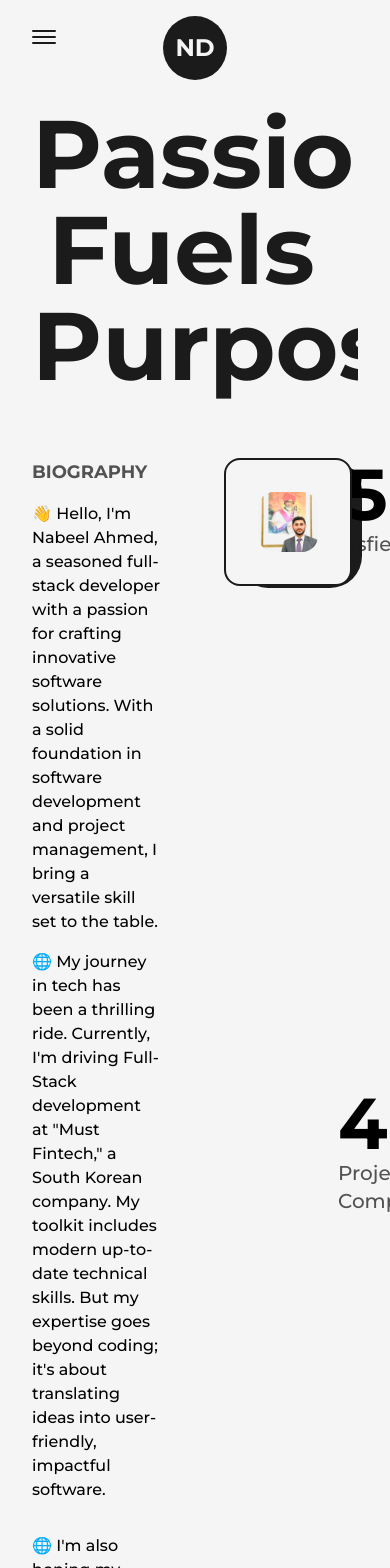
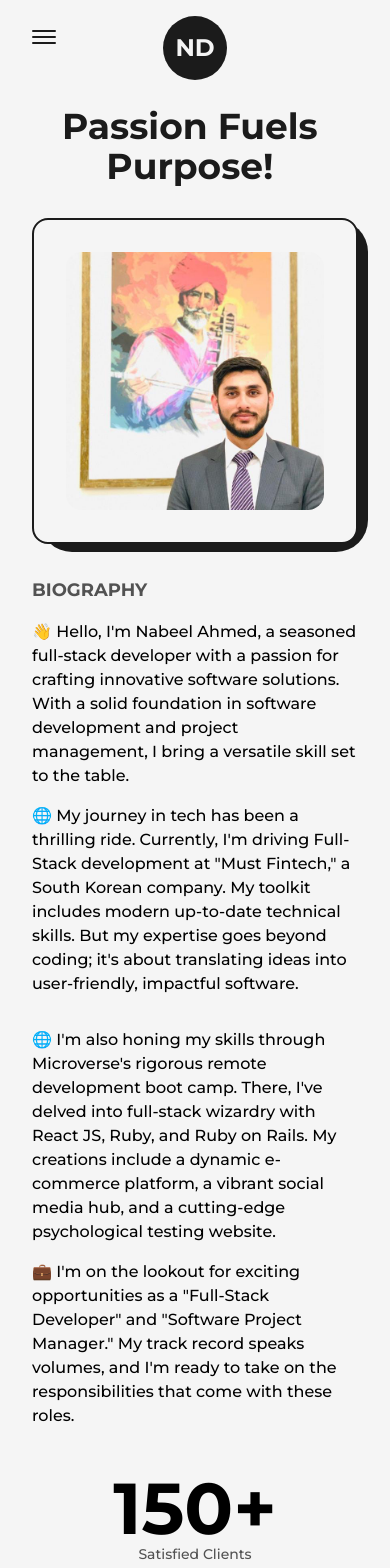
Before and after one commit to Metaverse-Nabeel/portfolio_next_JS, a Next.js app: page /about in a window 390 px wide. Shown: the top 1568 px of the page. Built offline with nearby package versions, Linux system fonts and the light colour scheme.

Commit message:
About page made responsive

```diff
--- a/src/pages/about.js
+++ b/src/pages/about.js
@@ -67,9 +67,9 @@
       </Head>
       <main className="flex w-full flex-col items-center justify-center">
         <Layout className="pt-16">
-          <AnimatedText text="Passion Fuels Purpose!" className="mb-16" />
-          <div className="grid w-full grid-cols-8 gap-16">
-            <div className="col-span-3 flex flex-col items-start justify-start">
+          <AnimatedText text="Passion Fuels Purpose!" className="mb-16 lg:!text-7xl sm:!text-6xl xs:!text-4xl sm:mb-8" />
+          <div className="grid w-full grid-cols-8 gap-16 sm:gap-8">
+            <div className="col-span-3 flex flex-col items-start justify-start xl:col-span-4 md:order-2 md:col-span-8">
               <h2 className="mb-4 text-lg font-bold uppercase text-dark/75 dark:text-light/75">
                 Biography
               </h2>
@@ -103,7 +103,7 @@
                 roles.
               </p>
             </div>
-            <div className="col-span-3 relative h-max rounded-2xl border-2 border-solid border-dark bg-light p-8 dark:bg-dark dark:border-light">
+            <div className="col-span-3 relative h-max rounded-2xl border-2 border-solid border-dark bg-light p-8 dark:bg-dark dark:border-light xl:col-span-4 md:order-1 md:col-span-8">
               <div className="absolute top-0 -right-3 -z-10 w-[102%] h-[103%] rounded-[2rem] bg-dark dark:bg-light" />
               <Image
                 src={profilePic}
@@ -113,16 +113,16 @@
                 sizes="(max-width: 768px) 100vw,(max-width: 1200px) 50vw, 33vw"
               />
             </div>
-            <div className="col-span-2 flex flex-col items-end justify-between">
+            <div className="col-span-2 flex flex-col flex-wrap items-end justify-between xl:col-span-8 xl:items-center md:order-3">
               {stats.map(({ id, value, name }) => (
                 <div
                   key={id}
-                  className="flex flex-col items-end justify-center"
+                  className="flex flex-col flex-wrap items-end justify-center xl:items-center xl:my-3"
                 >
-                  <span className="inline-block text-7xl font-bold">
+                  <p className="inline-block text-7xl font-bold">
                     <AnimateNumbers value={value} />+
-                  </span>
-                  <h2 className="text-xl font-medium capitalize text-dark/75 dark:text-light/75">
+                  </p>
+                  <h2 className="text-xl font-medium capitalize text-dark/75 dark:text-light/75 xl:text-center md:text-lg sm:text-base xs:text-sm">
                     {name}
                   </h2>
                 </div>
--- a/tailwind.config.js
+++ b/tailwind.config.js
@@ -27,12 +27,31 @@
         "spin-slow": "spin 8s linear infinite",
       },
       backgroundImage: {
-        circularLight:
-          "repeating-radial-gradient(rgba(0,0,0,0.4) 2px,#f5f5f5 5px,#f5f5f5 100px);",
-        circularDark:
-          "repeating-radial-gradient(rgba(255,255,255,0.5) 2px,#1B1B1B 8px,#1B1B1B 100px);",
-      },
-    },
+      circularLight:
+        "repeating-radial-gradient(rgba(0,0,0,0.4) 2px,#f5f5f5 5px,#f5f5f5 100px)",
+
+      circularDark:
+        "repeating-radial-gradient(rgba(255,255,255,0.5) 2px,#1b1b1b 8px,#1b1b1b 100px)",
+
+      circularLightLg:
+        "repeating-radial-gradient(rgba(0,0,0,0.4) 2px,#f5f5f5 5px,#f5f5f5 80px)",
+
+      circularDarkLg:
+        "repeating-radial-gradient(rgba(255,255,255,0.5) 2px,#1b1b1b 8px,#1b1b1b 80px)",
+
+      circularLightMd:
+        "repeating-radial-gradient(rgba(0,0,0,0.4) 2px,#f5f5f5 5px,#f5f5f5 60px)",
+
+      circularDarkMd:
+        "repeating-radial-gradient(rgba(255,255,255,0.5) 2px,#1b1b1b 6px,#1b1b1b 60px)",
+
+      circularLightSm:
+        "repeating-radial-gradient(rgba(0,0,0,0.4) 2px,#f5f5f5 5px,#f5f5f5 40px)",
+
+      circularDarkSm:
+        "repeating-radial-gradient(rgba(255,255,255,0.5) 2px,#1b1b1b 4px,#1b1b1b 40px)",
+    }
+  },
     screens: {
       "2xl": { max: "1535px" },
       // => @media (max-width: 1535px) { ... }
@@ -54,4 +73,4 @@
     },
   },
   plugins: [],
-};
+}
```
